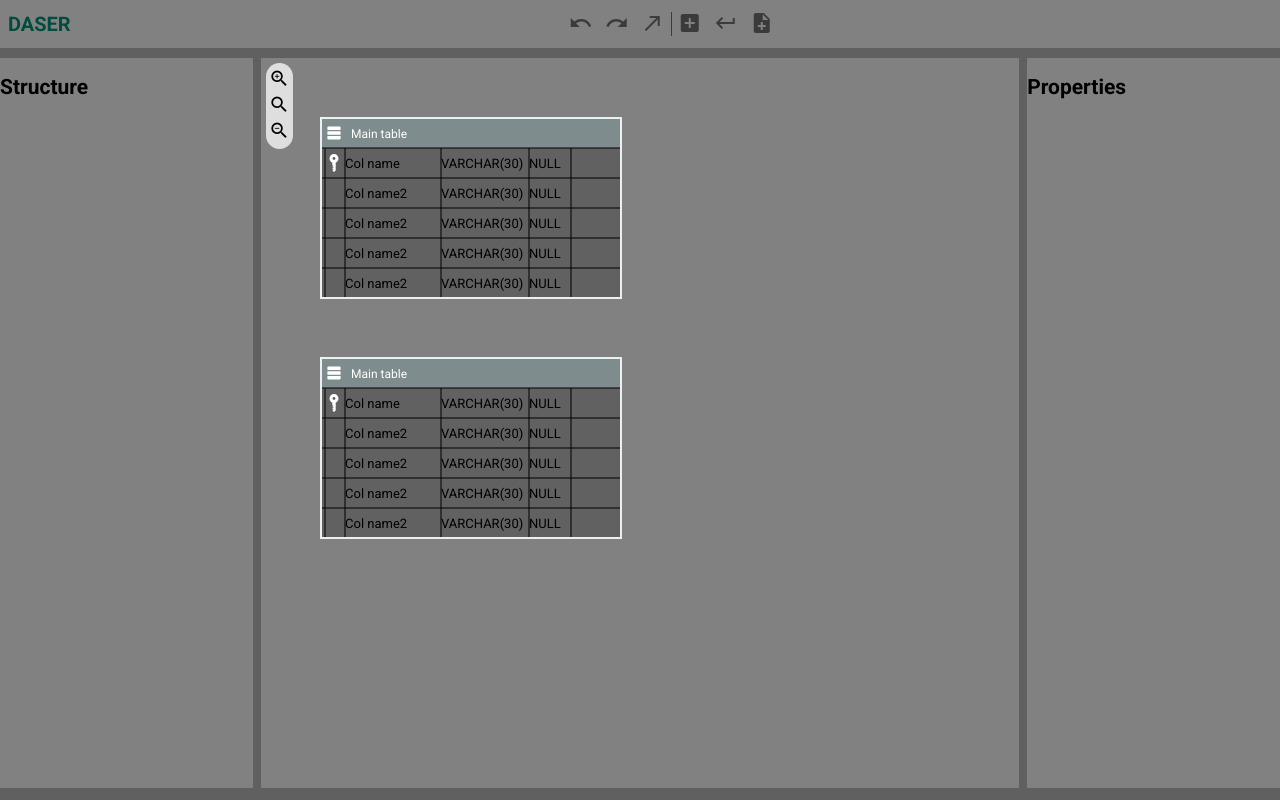
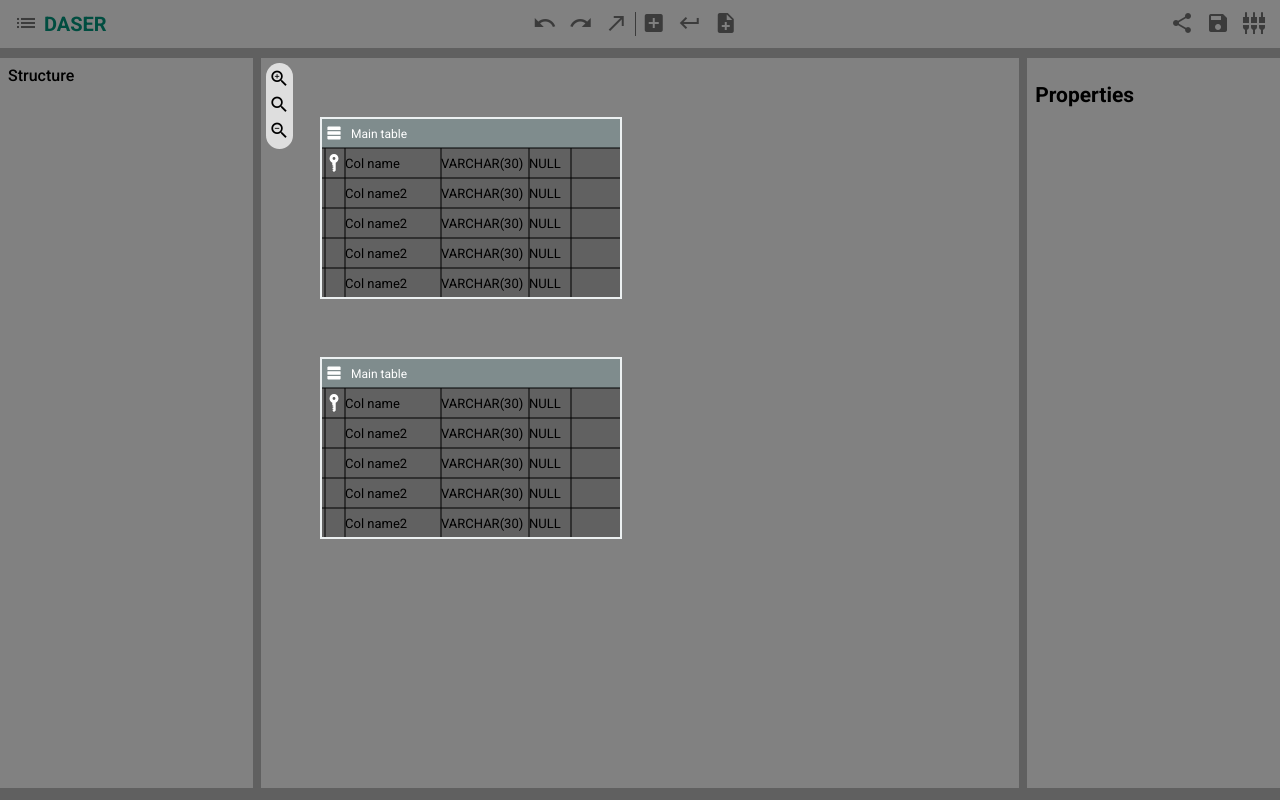
Before and after one commit to luciancosnita21/daser_cliw, a website built with webpack: page templates/index.template.html in a window 1280 px wide. Built offline with nearby package versions, Linux system fonts and the light colour scheme.

Commit message:
[Toolbar] add aditional buttons

```diff
--- a/styles/layout.css
+++ b/styles/layout.css
@@ -1,3 +1,11 @@
+/* Layout styles */
+html,
+body {
+  margin: 0;
+  padding: 0;
+  height: 100%;
+}
+
 .navigation {
   grid-area: navigation;
 }
--- a/styles/style.css
+++ b/styles/style.css
@@ -1,11 +1,4 @@
-/* General style */
-html,
-body {
-  margin: 0;
-  padding: 0;
-  height: 100%;
-}
-
+/* General style and resets */
 body {
   background: #606060;
   font-family: 'Roboto', sans-serif;
@@ -18,4 +11,16 @@ body {
 
 .panel {
   background: #818181;
+  padding: 8px;
 }
+
+.panel__title {
+  margin: 0;
+  padding: 0;
+  font-size: 16px;
+  font-weight: 500;
+}
+
+.panel__content {
+
+}
--- a/templates/footer.template.html
+++ /dev/null
@@ -1,3 +0,0 @@
-<footer>
-
-</footer>
--- a/templates/header.template.html
+++ b/templates/header.template.html
@@ -1,4 +1,6 @@
 <header class="navigation">
+  <button class="work-bar__button"><i class="material-icons">list</i></button>
+
   <span class="navigation__logo">DASER</span>
 
   <section class="work-bar">
@@ -12,4 +14,9 @@
     <button class="work-bar__button"><i class="material-icons">keyboard_return</i></button>
     <button class="work-bar__button"><i class="material-icons">note_add</i></button>
   </section>
+
+  <button class="work-bar__button"><i class="material-icons">share</i></button>
+  <button class="work-bar__button"><i class="material-icons">save</i></button>
+  <button class="work-bar__button"><i class="material-icons">settings_input_component</i></button>
+
 </header>
--- a/templates/index.template.html
+++ b/templates/index.template.html
@@ -9,7 +9,6 @@
       <%= require('html-loader!./structure-panel.template.html') %>
       <%= require('html-loader!./canvas.template.html') %>
       <%= require('html-loader!./proprieties-panel.template.html') %>
-      <%= require('html-loader!./footer.template.html') %>
     </section>
   </body>
 </html>
--- a/templates/structure-panel.template.html
+++ b/templates/structure-panel.template.html
@@ -1,3 +1,6 @@
 <section class="structure-panel panel">
-  <h2>Structure</h2>
+  <h2 class="panel__title">Structure</h2>
+  <section class="panel__content">
+
+  </section>
 </section>
```
